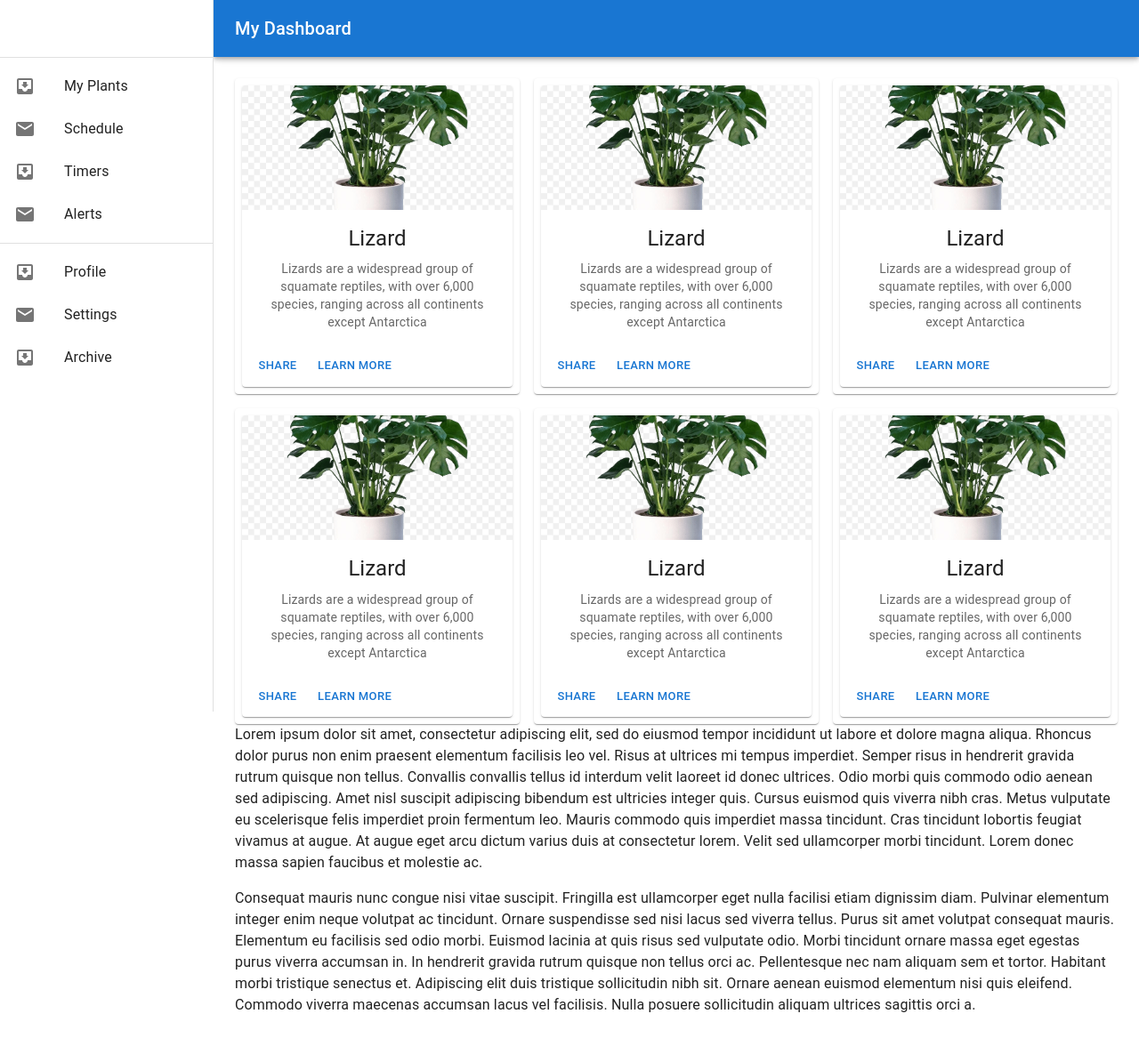
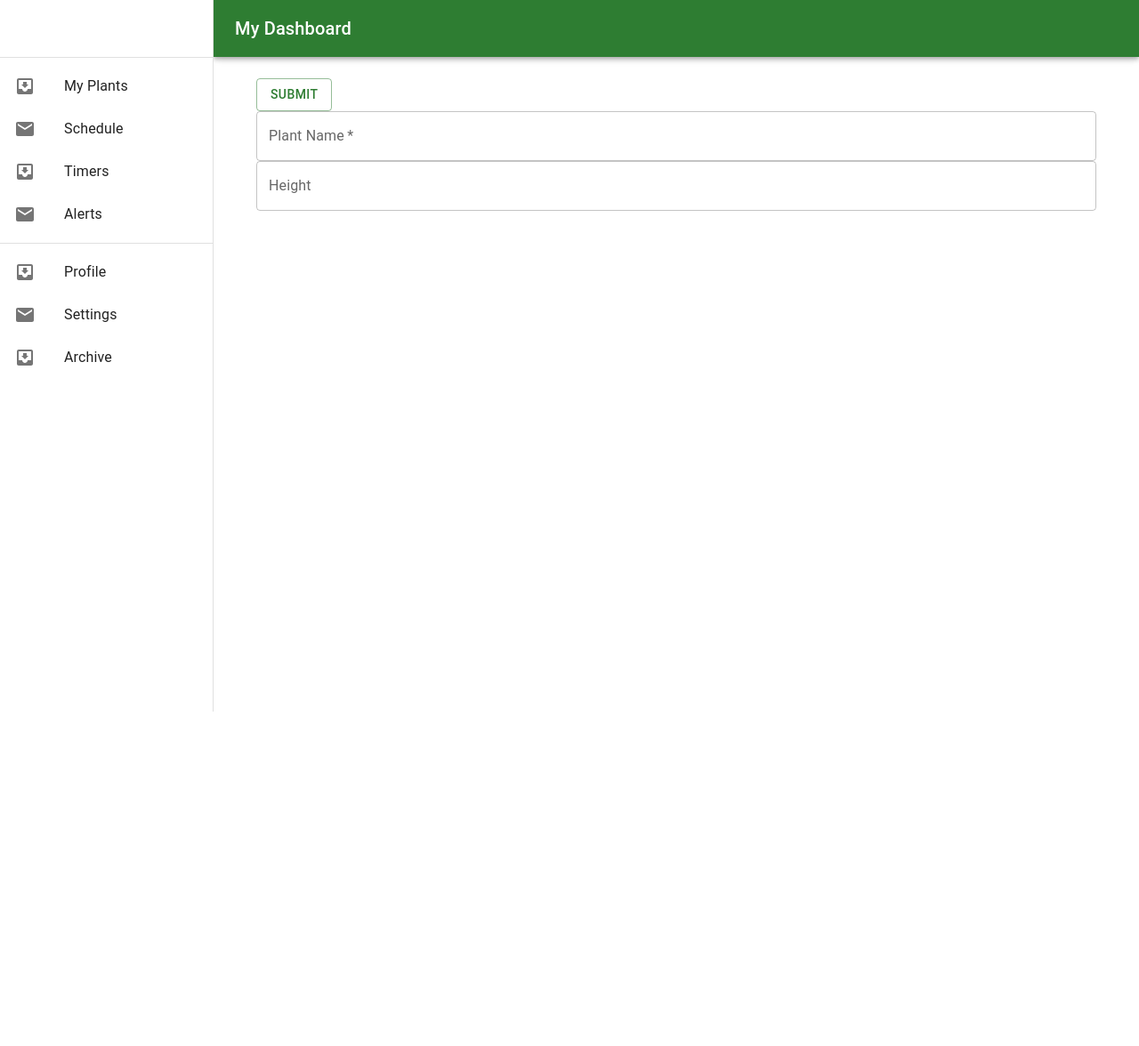
Before and after one commit to ryanevans253/react-sandbox, a React (Create React App) app: page / in a window 1280 px wide. Shown: the top 1176 px of the page at 89% size. After the commit the page ends 800 px from the top, so only its background shows below. Built offline with nearby package versions, Linux system fonts and the light colour scheme.

Commit message:
about to update mui styles

```diff
--- /dev/null
+++ b/src/components/CreatePlant.js
@@ -0,0 +1,50 @@
+import { Button, Container, TextField, Typography } from "@mui/material";
+import React, { useState } from "react";
+// import { makeStyles } from "@material-ui/styles";
+
+export default function Create() {
+  const [name, setName] = useState("");
+  const [moisture, setMoisture] = useState("");
+  const [light, setLight] = useState("");
+  const [height, setHeight] = useState("");
+  const [cycle, setCycle] = useState("");
+
+  //   const useStyles = makeStyles({
+  //     field: {
+  //       marginTop: 20,
+  //       marginBottom: 20,
+  //       display: "block",
+  //     },
+  //   });
+
+  return (
+    <Container>
+      <Button
+        color="success"
+        type="submit"
+        variant="outlined"
+        onClick={() => console.log("you clicked me")}
+      >
+        Submit
+      </Button>
+      <form noValidate autoComplete="off">
+        <TextField
+          id="outlined-basic"
+          color="success"
+          label="Plant Name"
+          variant="outlined"
+          fullWidth
+          required
+        />
+        <TextField
+          id="outlined-basic"
+          color="success"
+          label="Height"
+          variant="outlined"
+          fullWidth
+        />
+      </form>
+      <Typography variant="h6"></Typography>
+    </Container>
+  );
+}
--- a/src/components/PlantCard.js
+++ b/src/components/PlantCard.js
@@ -6,20 +6,20 @@ import CardMedia from "@mui/material/CardMedia";
 import Button from "@mui/material/Button";
 import Typography from "@mui/material/Typography";
 
-import Plant from "../images/monstera.png";
+import Plant from "../images/monstera.jpg";
 
 export default function MediaCard() {
   return (
     <Card sx={{ maxWidth: 345 }}>
       <CardMedia
         component="img"
-        height="140"
+        height="220"
         image={Plant}
         alt="green iguana"
       />
       <CardContent>
         <Typography gutterBottom variant="h5" component="div">
-          Lizard
+          Monstera
         </Typography>
         <Typography variant="body2" color="text.secondary">
           Lizards are a widespread group of squamate reptiles, with over 6,000
--- a/src/components/SidebarNav.js
+++ b/src/components/SidebarNav.js
@@ -15,6 +15,7 @@ import MailIcon from "@mui/icons-material/Mail";
 
 import MediaCard from "./PlantCard";
 import BasicGrid from "./Grid";
+import Create from "./CreatePlant";
 
 const drawerWidth = 240;
 
@@ -23,6 +24,7 @@ export default function PermanentDrawerLeft() {
     <Box sx={{ display: "flex" }}>
       <CssBaseline />
       <AppBar
+        color="success"
         position="fixed"
         sx={{ width: `calc(100% - ${drawerWidth}px)`, ml: `${drawerWidth}px` }}
       >
@@ -73,7 +75,9 @@ export default function PermanentDrawerLeft() {
         sx={{ flexGrow: 1, bgcolor: "background.default", p: 3 }}
       >
         <Toolbar />
-        <BasicGrid />
+        <Create />
+
+        {/* <BasicGrid />
 
         <Typography paragraph>
           Lorem ipsum dolor sit amet, consectetur adipiscing elit, sed do
@@ -89,21 +93,7 @@ export default function PermanentDrawerLeft() {
           vivamus at augue. At augue eget arcu dictum varius duis at consectetur
           lorem. Velit sed ullamcorper morbi tincidunt. Lorem donec massa sapien
           faucibus et molestie ac.
-        </Typography>
-        <Typography paragraph>
-          Consequat mauris nunc congue nisi vitae suscipit. Fringilla est
-          ullamcorper eget nulla facilisi etiam dignissim diam. Pulvinar
-          elementum integer enim neque volutpat ac tincidunt. Ornare suspendisse
-          sed nisi lacus sed viverra tellus. Purus sit amet volutpat consequat
-          mauris. Elementum eu facilisis sed odio morbi. Euismod lacinia at quis
-          risus sed vulputate odio. Morbi tincidunt ornare massa eget egestas
-          purus viverra accumsan in. In hendrerit gravida rutrum quisque non
-          tellus orci ac. Pellentesque nec nam aliquam sem et tortor. Habitant
-          morbi tristique senectus et. Adipiscing elit duis tristique
-          sollicitudin nibh sit. Ornare aenean euismod elementum nisi quis
-          eleifend. Commodo viverra maecenas accumsan lacus vel facilisis. Nulla
-          posuere sollicitudin aliquam ultrices sagittis orci a.
-        </Typography>
+        </Typography> */}
       </Box>
     </Box>
   );
```
